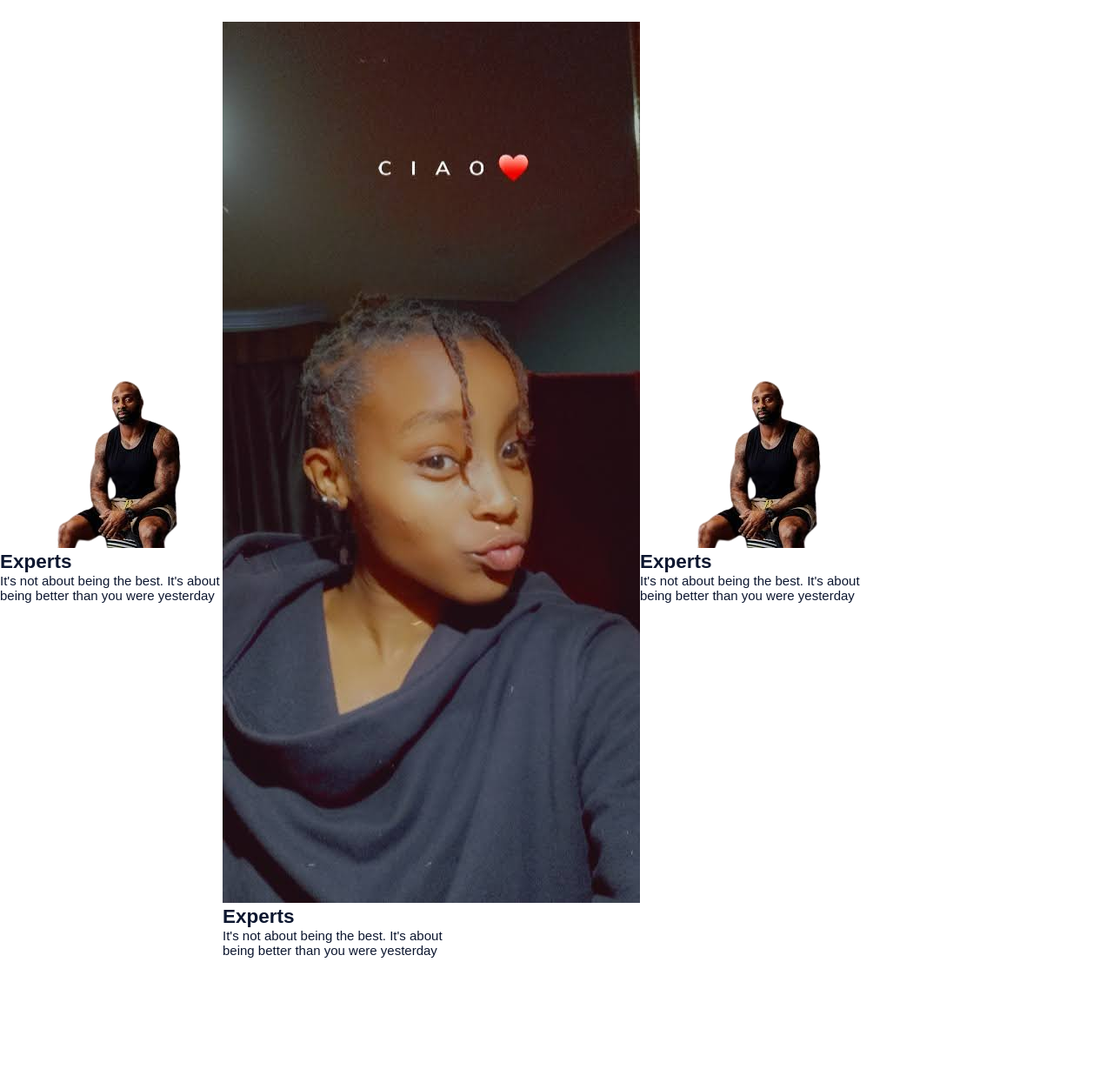
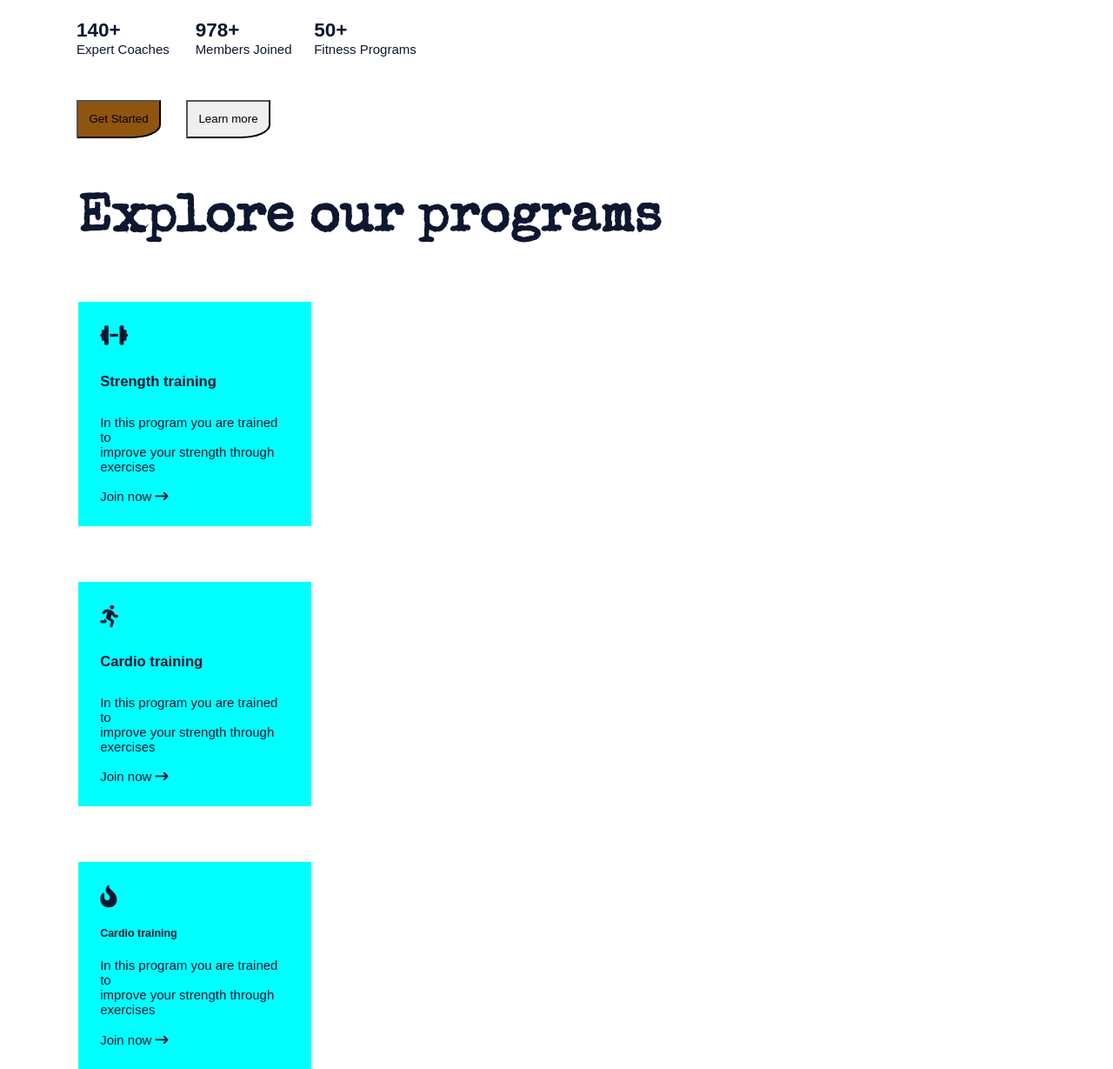
Before and after one commit to winniemwangi/Gym_webapp, a plain HTML site: page index.html in a window 1280 px wide. Shown: the part 810-2039 px from the top of the page at 87% size. Before the commit the page ends 1961 px from the top, so only its background shows below. Drawn offline with nearby package versions, Linux system fonts and the light colour scheme; a web font is replaced by a local one.

Commit message:
add files

```diff
--- a/index.html
+++ b/index.html
@@ -30,6 +30,7 @@
         </nav>
     </header>
 
+    <section class="sec1" id="home">
         <div class="par1">
             <p class="gray"><span id="orange">The best</span> fitness gym in town</p>
         </div>
@@ -51,46 +52,80 @@
             <p>In here we will help you to shape and build your ideal <br> body and live up your life to the fullest </p>
         </div>
 
-    <div class="container_experts">
-        <div class="experts">
-            <div class="exp-img">
-                <img src="/images/instructor.png">
+        <div class="">
+            <div class="coaches">
+                <h1>140+</h1>
+                <p>Expert Coaches</p>
             </div>
-            <div class="text">
-                <h2>Experts</h2>
-                <p>It's not about being the best. It's about <br> being better than you were yesterday</p>
+
+            <div class="members">
+                <h1>978+</h1>
+                <p>Members Joined</p>
+            </div>
+
+            <div class="program">
+                <h1>50+</h1>
+                <p>Fitness Programs</p>
             </div>
         </div>
 
-        <div class="members">
-            <div class="exp-img">
-                <img src="images/snap.jpg">
+        <button class="btn">Get Started</button>
+        <button class="butn">Learn more</button>
+    </section>
+
+
+    <section>
+        <div class="prog">
+            <h1>Explore our programs </h1>
         </div>
-            <div class="text">
-                <h2>Experts</h2>
-                <p>It's not about being the best. It's about <br> being better than you were yesterday</p>
+
+        <div class="programm">
+            <div class="training">
+                <div class="icon1">
+                    <i class="fa-solid fa-dumbbell"></i>
+                </div>
+                <div class="heading2">
+                    <h5>Strength training</h5>
+                </div>
+                <div class="paragrapgh1">
+                    <p>In this program you are trained to <br> improve your strength through <br>exercises</p>
+                </div>
+                <div class="join">
+                    <p>Join now <i class="fa-solid fa-arrow-right-long"></i></p>
                 </div>
             </div>
 
-        <div class="programs">
-            <div class="exp-img">
-                <img src="/images/instructor.png">
+            <div class="cardio">
+                <div class="icon2">
+                    <i class="fa-solid fa-person-running"></i>
                 </div>
-            <div class="text">
-                <h2>Experts</h2>
-                <p>It's not about being the best. It's about <br> being better than you were yesterday</p>
+                <div class="heading2">
+                    <h5>Cardio training</h5>
+                </div>
+                <div class="paragrapgh2">
+                    <p>In this program you are trained to <br> improve your strength through <br>exercises</p>
+                </div>
+                <div class="join1">
+                    <p>Join now <i class="fa-solid fa-arrow-right-long"></i></p>
+                </div>
+            </div>
+
+            <div class="burning">
+                <div class="icon3">
+                    <i class="fa-solid fa-fire-flame-curved"></i>
+                </div>
+                <div class="heading3">
+                    <h5>Cardio training</h5>
+                </div>
+                <div class="paragrapgh3">
+                    <p>In this program you are trained to <br> improve your strength through <br>exercises</p>
+                </div>
+                <div class="join2">
+                    <p>Join now <i class="fa-solid fa-arrow-right-long"></i></p>
                 </div>
             </div>
         </div>
 
-
-    <!-- <div class="explore">
-        <section>
-            <div class="sec1">
-                <h2>Explore more</h2>
-            </div>
-
     </section>
-    </div> -->
 </body>
 </html>
--- a/style.css
+++ b/style.css
@@ -158,7 +158,96 @@
   flex-direction: row;
   padding: 50px 0;
 }
-.experts
+.sec1
 {
+  margin-left: 3%;
+}
+.program
+{
+  margin-left: 26%;
+  margin-top: -3.4%;
+}
+.coaches
+{
+  margin-left: 4%;
+  margin-top: 2%;
+}
+.members
+{
+  margin-left: 15%;
+  margin-top: -3.5%;
+}
+.btn
+{
+  margin-top: 4%;
+  margin-left: 4%;
+  padding: 1%;
+  border-bottom-right-radius: 35%;
+  background-color: rgb(144, 85, 14);
 
 }
+.butn
+{
+  margin-left: 2%;
+  padding: 1%;
+  border-bottom-right-radius: 35%;
+}
+.prog h1
+{
+  font-family: 'Special Elite', cursive;
+  font-size: 60px;
+  margin-left: 7%;
+  margin-top: 5%;
+}
+.training
+{
+  background-color: aqua;
+  width: 17%;
+  margin-left: 7%;
+  margin-top: 5%;
+  padding: 2%;
+}
+.icon1
+{
+  font-size: 170%;
+}
+.join
+{
+  margin-top: 8%;
+}
+.heading2
+{
+  font-size: 20px;
+}
+.cardio
+{
+  background-color: aqua;
+  width: 17%;
+  margin-left: 7%;
+  margin-top: 5%;
+  padding: 2%;
+}
+.icon2
+{
+  font-size: 170%;
+}
+.join1
+{
+  margin-top: 8%;
+}
+.burning
+{
+  background-color: aqua;
+  width: 17%;
+  margin-left: 7%;
+  margin-top: 5%;
+  padding: 2%;
+}
+.join2
+{
+  margin-top: 8%;
+}
+.icon3
+{
+  font-size: 170%;
+}
```
Lines whose indentation alone changed are shown as unchanged.
